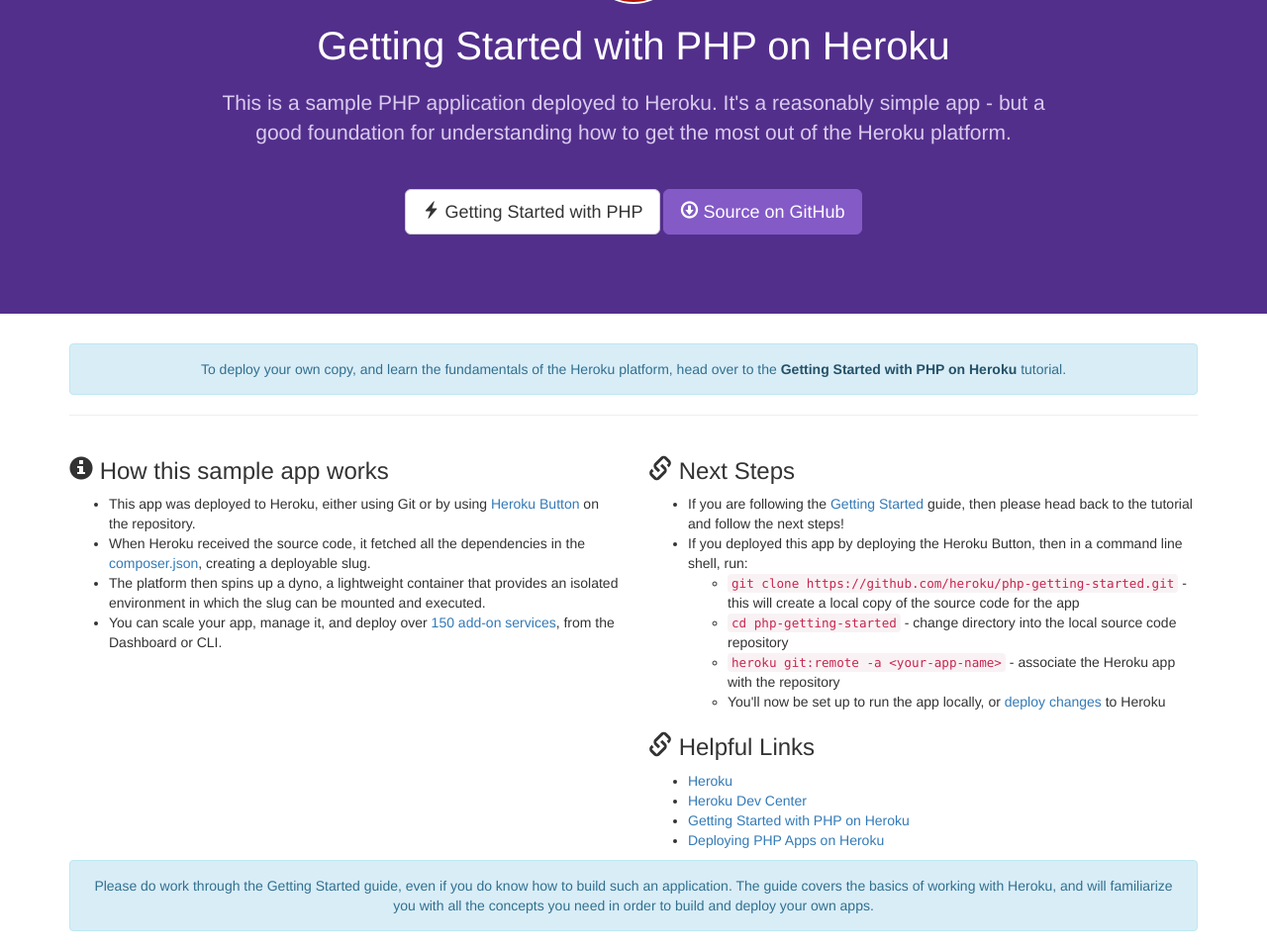
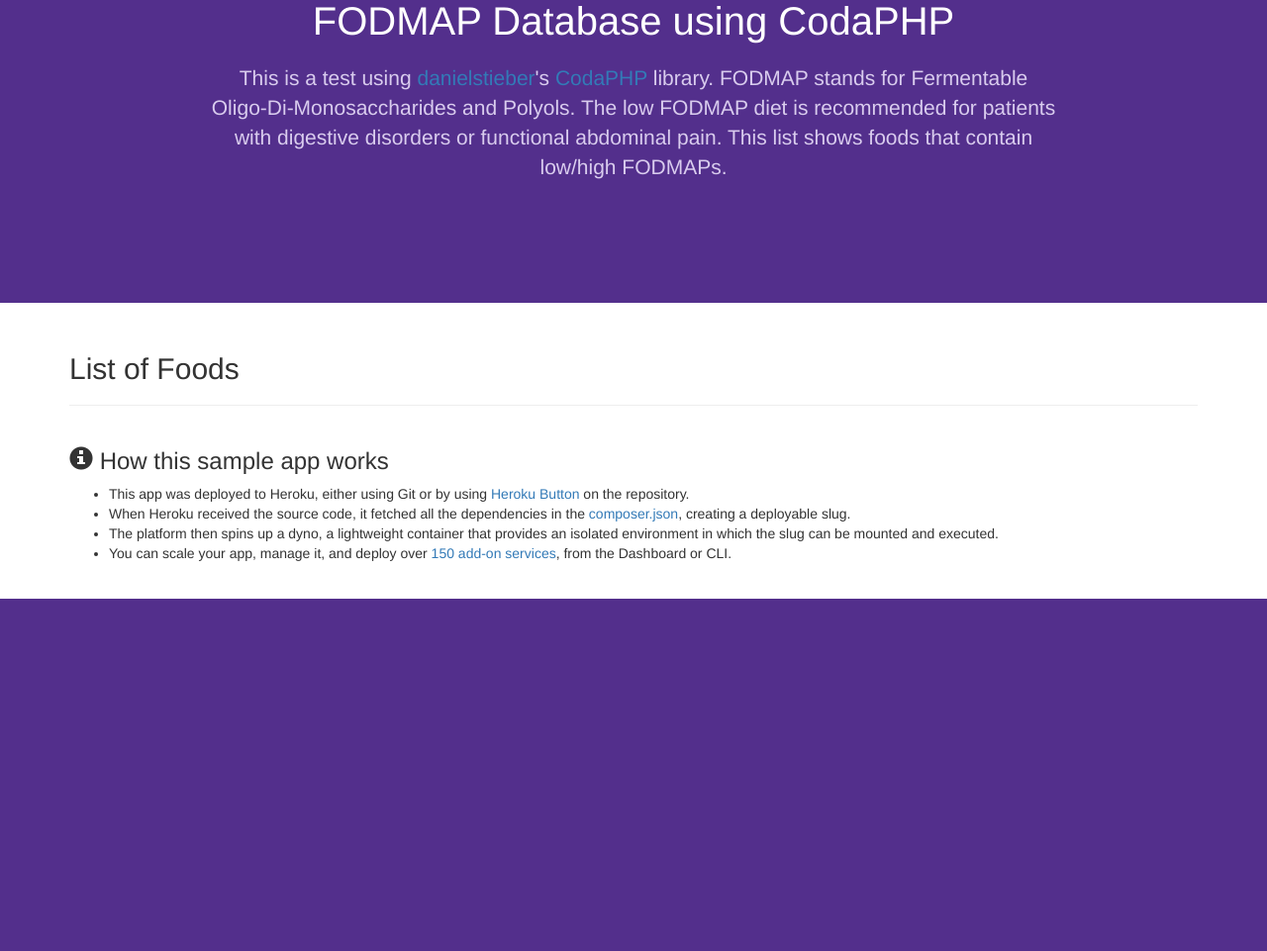
Before and after one commit to al-codaio/fodmap, a PHP site: template web/views/index.twig in a window 1280 px wide. Shown: the part 195-1156 px from the top of the page at 99% size. After the commit the page ends 800 px from the top, so only its background shows below. Run offline with PHP 8.4, Linux system fonts and the light colour scheme; the template is opened without the code that fills it, so the values that code supplies are empty; some libraries are stand-ins or nearby versions.

Commit message:
added CodaPHP library

```diff
--- a/composer.json
+++ b/composer.json
@@ -3,7 +3,8 @@
     "silex/silex": "^2.0.4",
     "monolog/monolog": "^1.22",
     "twig/twig": "^2.0",
-    "symfony/twig-bridge": "^3"
+    "symfony/twig-bridge": "^3",
+    "danielstieber/coda-php": "^0.0.2"
   },
   "require-dev": {
     "heroku/heroku-buildpack-php": "*"
--- a/web/stylesheets/main.css
+++ b/web/stylesheets/main.css
@@ -23,13 +23,13 @@
 }
 .jumbotron .lang-logo {
   display: block;
-  background: #B01302;
-  border-radius: 50%;
+  /*background: #B01302;*/
+  /*border-radius: 50%;*/
   overflow: hidden;
   width: 100px;
-  height: 100px;
+  /*height: 100px;*/
   margin: auto;
-  border: 2px solid white;
+  /*border: 2px solid white;*/
 }
 .jumbotron .lang-logo img {
   max-width: 100%;
--- a/web/views/header.html
+++ b/web/views/header.html
@@ -1,4 +1,4 @@
-<title>PHP Getting Started on Heroku</title>
+<title>FODMAP with CodaPHP</title>
 <link rel="stylesheet" type="text/css" href="//maxcdn.bootstrapcdn.com/bootstrap/3.3.4/css/bootstrap.min.css" />
 <script src="https://ajax.googleapis.com/ajax/libs/jquery/2.1.3/jquery.min.js"></script>
 <script type="text/javascript" src="//maxcdn.bootstrapcdn.com/bootstrap/3.3.4/js/bootstrap.min.js"></script>
--- a/web/views/index.twig
+++ b/web/views/index.twig
@@ -4,21 +4,17 @@
 <div class="jumbotron text-center">
   <div class="container">
     <a href="/" class="lang-logo">
-      <img src="/images/lang-logo.png">
+      <img src="/images/mark-lockup.png">
     </a>
-    <h1>Getting Started with PHP on Heroku</h1>
-    <p>This is a sample PHP application deployed to Heroku. It's a reasonably simple app - but a good foundation for understanding how to get the most out of the Heroku platform.</p>
-    <a type="button" class="btn btn-lg btn-default" href="https://devcenter.heroku.com/articles/getting-started-with-php"><span class="glyphicon glyphicon-flash"></span> Getting Started with PHP</a>
-    <a type="button" class="btn btn-lg btn-primary" href="https://github.com/heroku/php-getting-started"><span class="glyphicon glyphicon-download"></span> Source on GitHub</a>
+    <h1>FODMAP Database using CodaPHP</h1>
+    <p>This is a test using <a href="https://github.com/danielstieber" target="_blank">danielstieber</a>'s <a href="https://github.com/danielstieber/CodaPHP" target="_blank">CodaPHP</a> library. FODMAP stands for Fermentable Oligo-Di-Monosaccharides and Polyols. The low FODMAP diet is recommended for patients with digestive disorders or functional abdominal pain. This list shows foods that contain low/high FODMAPs.</p>
   </div>
 </div>
 <div class="container">
-  <div class="alert alert-info text-center" role="alert">
-    To deploy your own copy, and learn the fundamentals of the Heroku platform, head over to the <a href="https://devcenter.heroku.com/articles/getting-started-with-php" class="alert-link">Getting Started with PHP on Heroku</a> tutorial.
-  </div>
+  <h2>List of Foods</h2>
   <hr>
   <div class="row">
-    <div class="col-md-6">
+    <div class="col-md-12">
       <h3><span class="glyphicon glyphicon-info-sign"></span> How this sample app works</h3>
       <ul>
         <li>This app was deployed to Heroku, either using Git or by using <a href="https://github.com/heroku/php-getting-started">Heroku Button</a> on the repository.</li>
@@ -28,7 +24,7 @@
         <li>You can scale your app, manage it, and deploy over <a href="https://addons.heroku.com/">150 add-on services</a>, from the Dashboard or CLI.</li>
       </ul>
     </div>
-    <div class="col-md-6">
+    <!-- <div class="col-md-6">
       <h3><span class="glyphicon glyphicon-link"></span> Next Steps</h3>
       <ul>
         <li>If you are following the <a href="https://devcenter.heroku.com/articles/getting-started-with-php">Getting Started</a> guide, then please head back to the tutorial and follow the next steps!</li>
@@ -47,11 +43,8 @@
         <li><a href="https://devcenter.heroku.com/articles/getting-started-with-php">Getting Started with PHP on Heroku</a></li>
         <li><a href="https://devcenter.heroku.com/articles/deploying-php">Deploying PHP Apps on Heroku</a></li>
       </ul>
-    </div>
+    </div> -->
   </div> <!-- row -->
-   <div class="alert alert-info text-center" role="alert">
-    Please do work through the Getting Started guide, even if you do know how to build such an application.  The guide covers the basics of working with Heroku, and will familiarize you with all the concepts you need in order to build and deploy your own apps.
-  </div>
 </div>
 
 {% endblock %}
--- a/web/views/nav.html
+++ b/web/views/nav.html
@@ -5,29 +5,11 @@
         <a href="/"><span class="glyphicon glyphicon-home"></span> Home</a>
       </li>
       <li>
-        <a href="https://devcenter.heroku.com/articles/how-heroku-works"><span class="glyphicon glyphicon-user"></span> How Heroku Works</a>
+        <a target="_blank" href="https://github.com/danielstieber/CodaPHP"><span class="glyphicon glyphicon-user"></span> About CodaPHP</a>
       </li>
-      <li class="dropdown">
-        <a href="#" class="dropdown-toggle" data-toggle="dropdown" role="button" aria-expanded="false"><span class="glyphicon glyphicon-info-sign"></span> Getting Started Guides <span class="caret"></span></a>
-          <ul class="dropdown-menu" role="menu">
-            <li><a href="https://devcenter.heroku.com/articles/getting-started-with-ruby">Getting Started with Ruby on Heroku</a></li>
-            <li><a href="https://devcenter.heroku.com/articles/getting-started-with-nodejs">Getting Started with Node on Heroku</a></li>
-            <li><a href="https://devcenter.heroku.com/articles/getting-started-with-php">Getting Started with PHP on Heroku</a></li>
-            <li><a href="https://devcenter.heroku.com/articles/getting-started-with-python">Getting Started with Python on Heroku</a></li>
-            <li><a href="https://devcenter.heroku.com/articles/getting-started-with-java">Getting Started with Java on Heroku</a></li>
-            <li><a href="https://devcenter.heroku.com/articles/getting-started-with-go">Getting Started with Go on Heroku</a></li>
-            <li><a href="https://devcenter.heroku.com/articles/getting-started-with-clojure">Getting Started with Clojure on Heroku</a></li>
-            <li><a href="https://devcenter.heroku.com/articles/getting-started-with-scala">Getting Started with Scala on Heroku</a></li>
-            <li class="divider"></li>
-            <li><a href="https://devcenter.heroku.com/articles/getting-started-with-heroku-and-connect-without-local-dev">Getting Started on Heroku with Heroku Connect</a></li>
-            <li><a href="https://devcenter.heroku.com/articles/getting-started-with-jruby">Getting Started with Ruby on Heroku (Microsoft Windows)</a></li>
-          </ul>
+      <li>
+        <a target="_blank" href="https://www.healthline.com/nutrition/fodmaps-101"><span class="glyphicon glyphicon-user"></span> About FODMAP</a>
       </li>
-    </ul>
-    <ul class="nav navbar-nav navbar-right">
-      <li class="navbar-right">
-        <a href="https://devcenter.heroku.com"><span class="glyphicon glyphicon-book"></span> Heroku Dev Center</a>
-      </li>
-    </ul>
+
   </div>
 </nav>
```
Also changed, not shown: web/index.php (+14 -0 lines), 1 other file.
